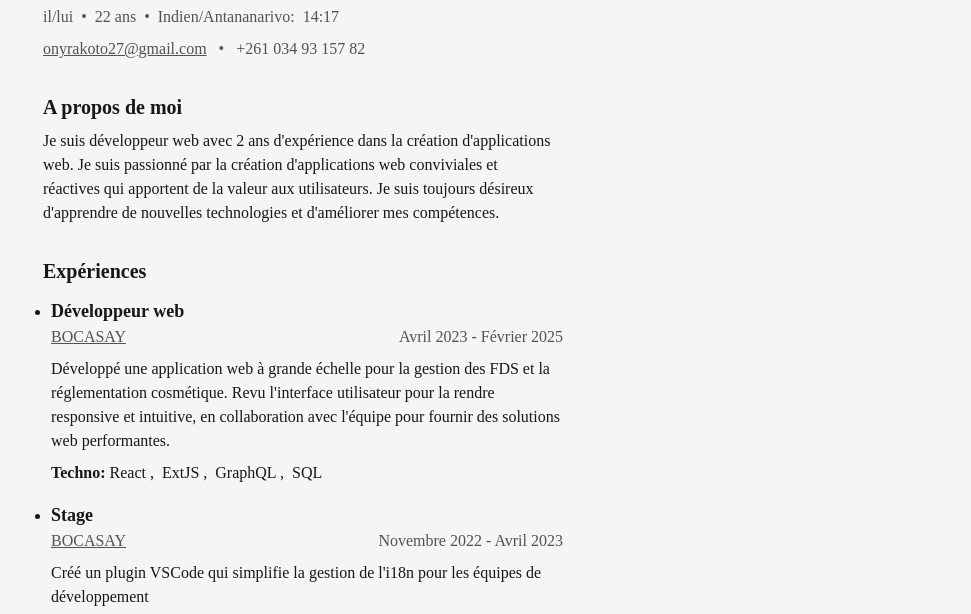
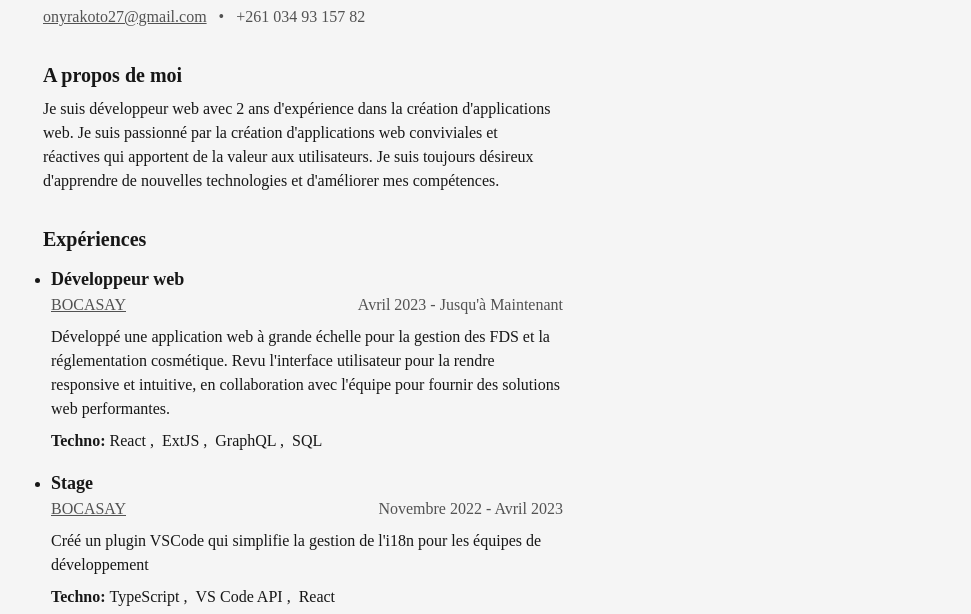
Before and after one commit to ony-boom/portfolio, an Astro site: page /fr in a window 1280 px wide. Shown: the part 119-733 px from the top of the page, without its empty margins (309-1280 px from the left). Built offline with nearby package versions, Linux system fonts and the light colour scheme; Astro itself is replaced by a stand-in of ours; a web font is replaced by a local one.

Commit message:
refactor

```diff
--- a/src/components/Experience.astro
+++ b/src/components/Experience.astro
@@ -49,7 +49,9 @@ const formattedDates = whenWithDefault.map((date) =>
       <time
         class="capitalize"
         datetime={(whenWithDefault[1] ?? new Date()).toISOString()}
-        >{formattedDates[1]}</time
+        >{
+          when[1] ? formattedDates[1] : isFrench ? "Jusqu'à maintenant" : "Now"
+        }</time
       >
     </span>
   </p>
--- a/src/pages/fr/index.astro
+++ b/src/pages/fr/index.astro
@@ -18,7 +18,7 @@ import ExperienceSection from "../../components/ExperienceSection.astro";
       </hgroup>
 
       <div class="mt-2 text-neutral-600">
-        <div class="flex flex-wrap space-x-2">
+        <!-- <div class="flex flex-wrap space-x-2">
           <p>il/lui</p>
           <p>&bull;</p>
           <p>22 ans</p>
@@ -26,7 +26,7 @@ import ExperienceSection from "../../components/ExperienceSection.astro";
           <CurrentTime title="Fuseau horaire">
             <span>Indien/Antananarivo:</span>
           </CurrentTime>
-        </div>
+        </div> -->
 
         <p class="mt-2 space-x-2">
           <a href="mailto:onyrakoto27@gmail.com">onyrakoto27@gmail.com</a>
--- a/src/pages/index.astro
+++ b/src/pages/index.astro
@@ -18,7 +18,7 @@
       </hgroup>
 
       <div class="mt-2 text-neutral-600">
-        <div class="flex flex-wrap space-x-2">
+        <!-- <div class="flex flex-wrap space-x-2">
           <p>he/him</p>
           <p>&bull;</p>
           <p>22 years old</p>
@@ -26,7 +26,7 @@
           <CurrentTime title="Timezone">
             <span>Indian/Antananarivo:</span>
           </CurrentTime>
-        </div>
+        </div> -->
 
         <p class="mt-2 space-x-2">
           <a href="mailto:onyrakoto27@gmail.com">onyrakoto27@gmail.com</a>
```
